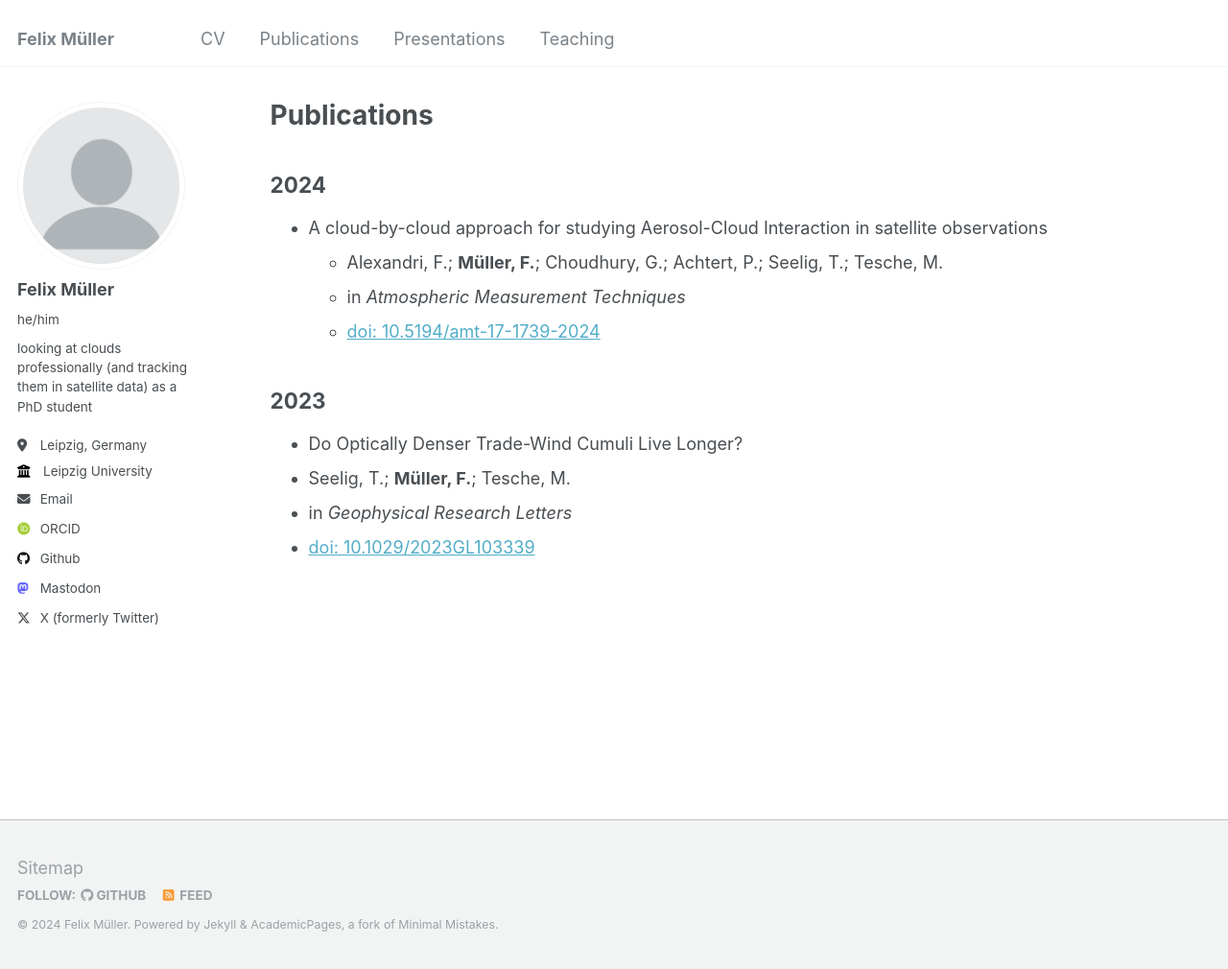
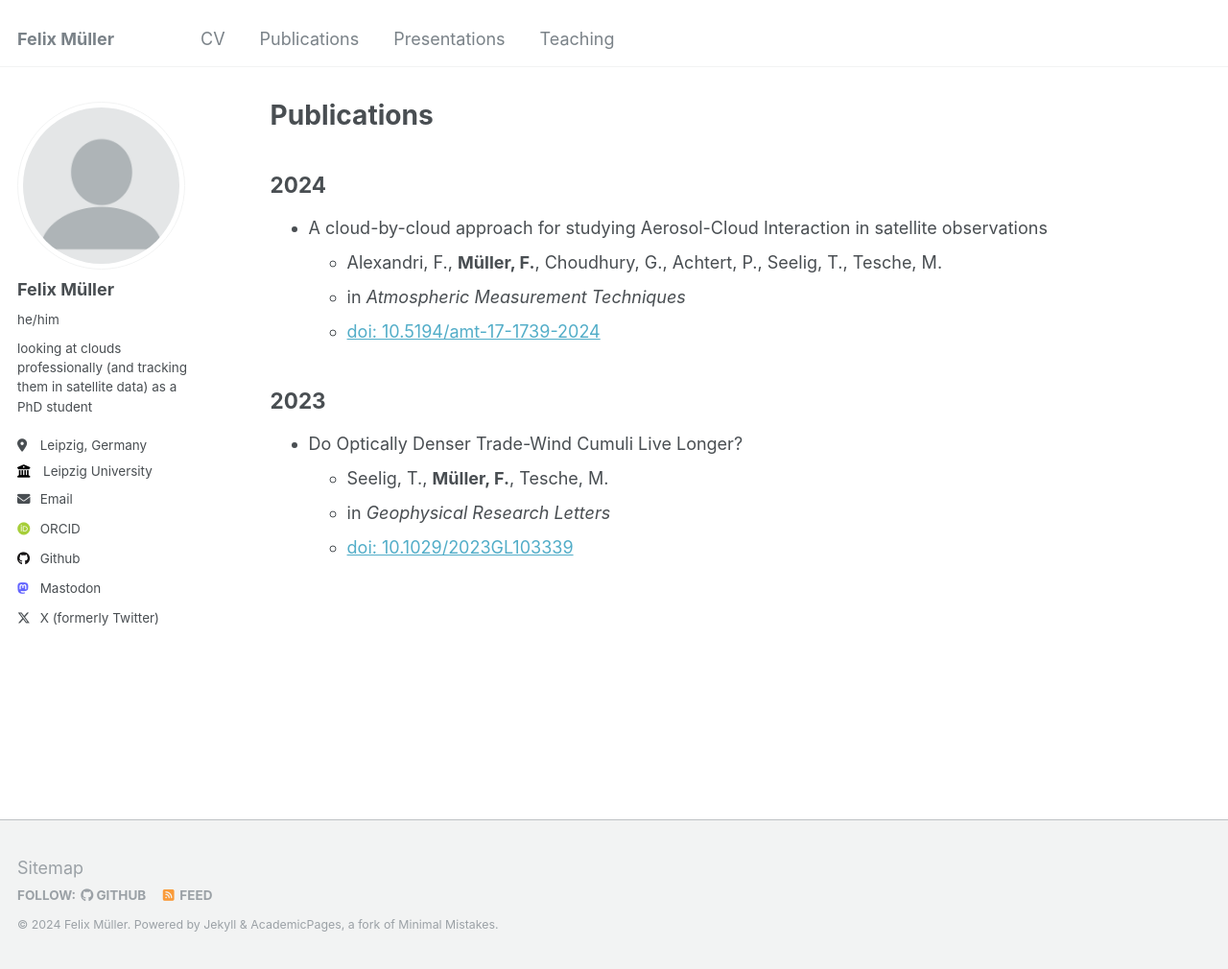
Before and after one commit to felix-mue/felix-mue.github.io, a Jekyll site: the page built from _pages/publications.md, in a window 1280 px wide and 1010 px high. Shown: the whole window at 96% size. Built offline with Jekyll 4.4.1, drawn with Linux system fonts in a browser that asks for light colours; some web fonts are replaced.

Commit message:
small update

```diff
--- a/_pages/publications.md
+++ b/_pages/publications.md
@@ -8,13 +8,13 @@ author_profile: true
 ## 2024
 
 * A cloud-by-cloud approach for studying Aerosol-Cloud Interaction in satellite observations
-  * Alexandri, F.; **Müller, F.**; Choudhury, G.; Achtert, P.;  Seelig, T.; Tesche, M.
+  * Alexandri, F., **Müller, F.**, Choudhury, G., Achtert, P.,  Seelig, T., Tesche, M.
   * in _Atmospheric Measurement Techniques_
   * [doi: 10.5194/amt-17-1739-2024](https://doi.org/10.5194/amt-17-1739-2024)
 
 ## 2023
 
 * Do Optically Denser Trade-Wind Cumuli Live Longer?
- * Seelig, T.; **Müller, F.**; Tesche, M.
- * in _Geophysical Research Letters_
- * [doi: 10.1029/2023GL103339](https://doi.org/10.1029/2023GL103339)
+  * Seelig, T., **Müller, F.**, Tesche, M.
+  * in _Geophysical Research Letters_
+  * [doi: 10.1029/2023GL103339](https://doi.org/10.1029/2023GL103339)
```
Also changed, not shown: _pages/cv.md (+0 -2 lines), _pages/presentations.md (+4 -8 lines).
